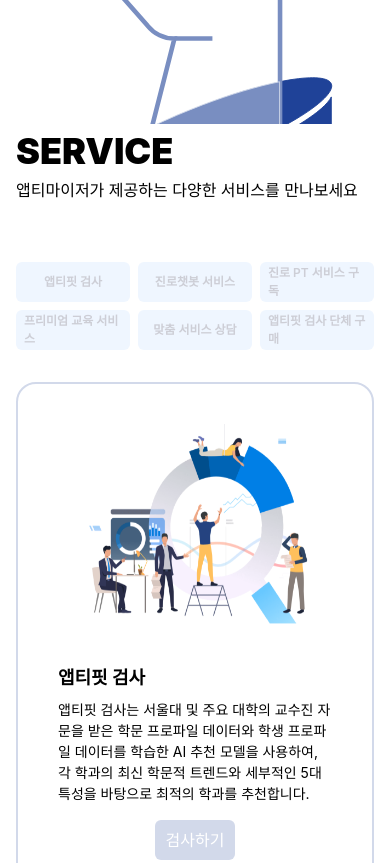
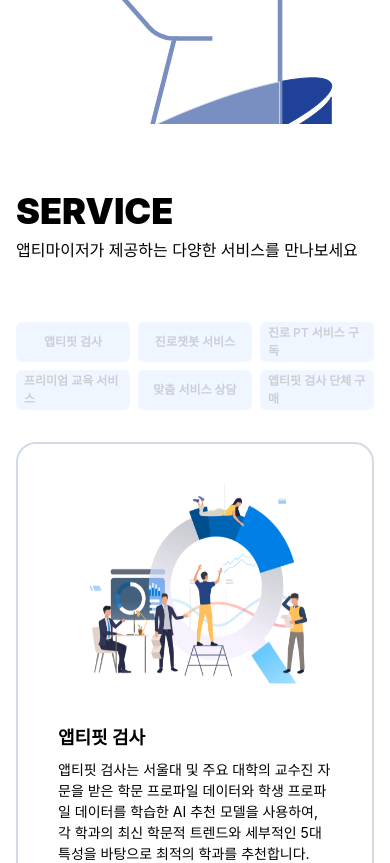
Before and after one commit to aptimizer-co/aptimizer, a Next.js app: page / in a window 390 px wide. Shown: the part 780-1643 px from the top of the page. Built offline with nearby package versions, Linux system fonts and the light colour scheme; a web font is replaced by a local one.

Commit message:
[💄스타일] `ServiceSection` 모바일에 상하 `padding` 추가

```diff
--- a/src/app/(home)/_sections/ServiceSection/ServiceSection.module.css
+++ b/src/app/(home)/_sections/ServiceSection/ServiceSection.module.css
@@ -151,7 +151,7 @@
 @media (max-width: 768px) {
   .container {
     width: 100%;
-    padding: 0 1.6rem;
+    padding: 6rem 1.6rem;
   }
 
   .serviceContainer {
```
